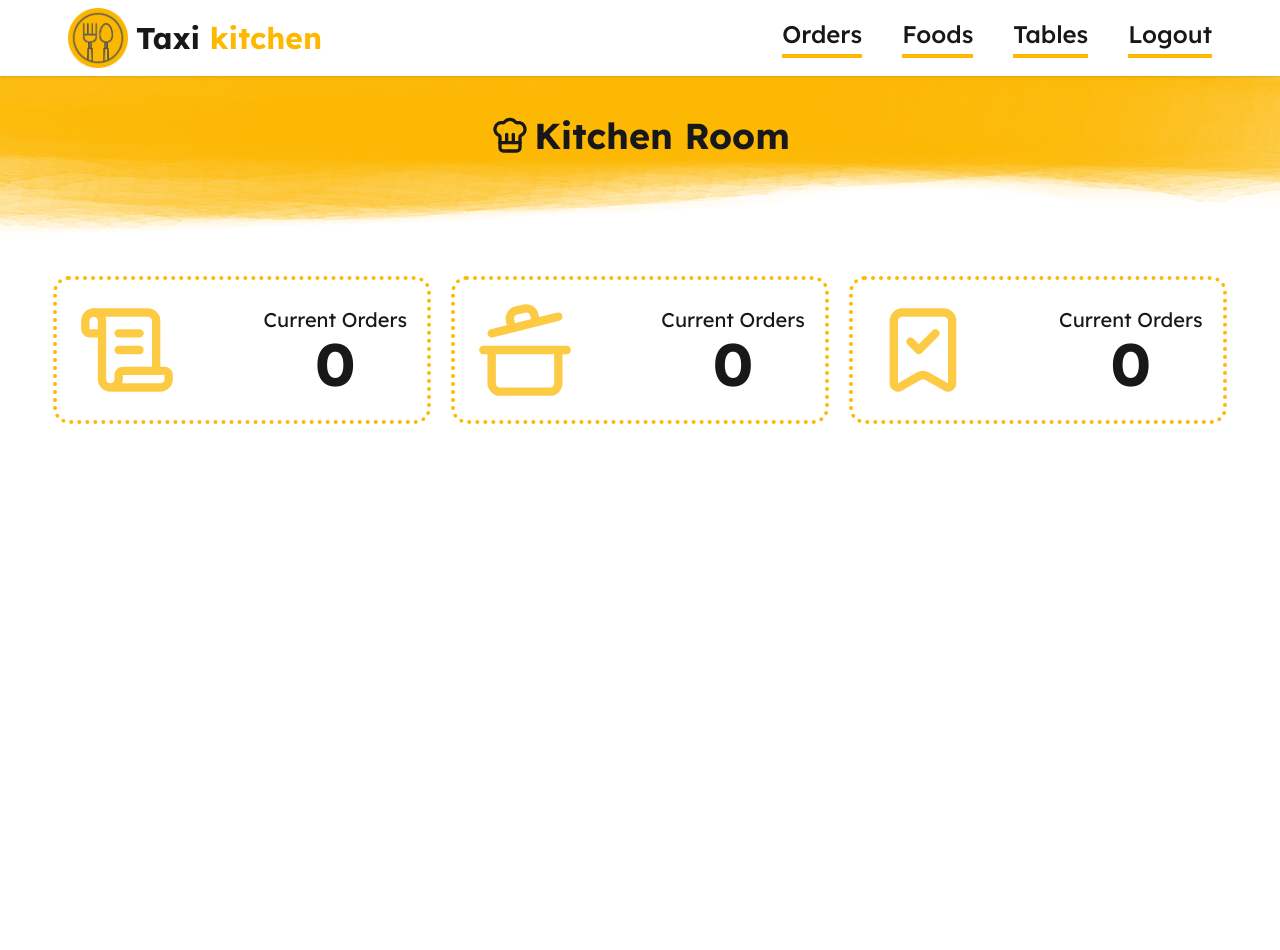
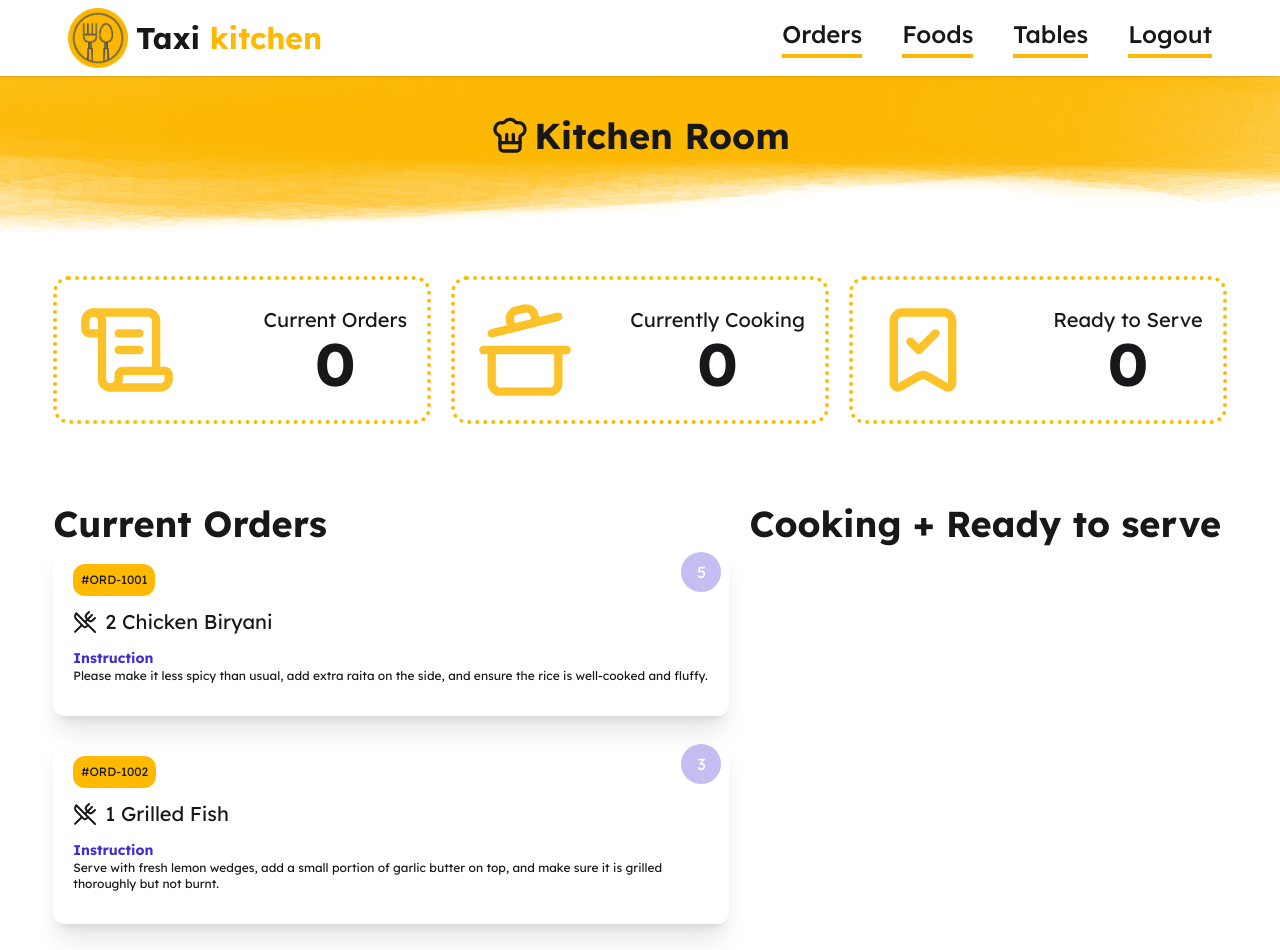
Before and after one commit to amitsharma803061/texi-kichen-project, a React (Vite) app: page / in a window 1280 px wide. Shown: the top 950 px of the page. Before the commit the page ends 800 px from the top, so only its background shows below. Built offline with nearby package versions, Linux system fonts and the light colour scheme.

Commit message:
added a five file

```diff
--- a/src/App.jsx
+++ b/src/App.jsx
@@ -1,10 +1,13 @@
+import { Suspense } from "react";
 import Heading from "./components/Heading"
 import Navbar from "./components/Navbar"
-import Orders from "./components/Orders"
+import OrdersJson from "./components/OrdersJson";
 
+const loadOrders = () => fetch("/orders.json")
+  .then((res) => res.json())
 
 function App() {
-
+  const ordersPromise = loadOrders();
   return (
     <>
       <header>
@@ -16,7 +19,9 @@ function App() {
       </section>
 
       <section>
-      <Orders></Orders>
+        <Suspense fallback={"loading................."}>
+          <OrdersJson promise={ordersPromise}></OrdersJson>
+        </Suspense>
       </section>
     </>
   )
--- /dev/null
+++ b/src/components/Card/OrderCard.jsx
@@ -0,0 +1,32 @@
+import { UtensilsCrossed } from "lucide-react";
+
+const OrderCard = ({order}) => {
+
+  return (
+    <div className="p-5 rounded-xl shadow-xl relative space-y-3">
+      {/* Order Number */}
+      <p className="text-xs bg-amber-400 p-2 inline-block rounded-xl">
+        #{order.order_no}
+      </p>
+
+      {/* Order Title */}
+      <h2 className="text-xl flex items-center gap-2">
+        <UtensilsCrossed />
+        {order.quantity} {order.order_title}
+      </h2>
+
+      {/* Special Instruction */}
+      <div className="mt-3 text-xs">
+        <h4 className="text-primary font-bold text-sm">Instruction</h4>
+        <p>{order.special_instruction}</p>
+      </div>
+
+      {/* Table Number Badge */}
+      <div className="absolute right-2 top-2 w-10 h-10 flex justify-center items-center bg-primary rounded-full opacity-30 text-white">
+        {order.table_no}
+      </div>
+    </div>
+  );
+};
+
+export default OrderCard;
--- a/src/components/Orders.jsx
+++ b/src/components/Orders.jsx
@@ -15,23 +15,23 @@ const Orders = () => {
                 </div>
             </div>
 
-            {/* Current Orders */}
+            {/* Currently Cooking */}
             <div className="border-4 border-dotted rounded-2xl border-amber-400 p-5">
                 <div className="flex flex-col lg:flex-row items-center justify-between">
                     <CookingPot className="animate-pulse" color="#fcb700" size={100}/>
                     <div className="text-xl text-center">
-                        Current Orders
+                        Currently Cooking
                         <h2 className="text-6xl font-bold">{0}</h2>
                     </div>
                 </div>
             </div>
 
-            {/* Current Orders */}
+            {/* Ready to Serve  */}
             <div className="border-4 border-dotted rounded-2xl border-amber-400 p-5">
                 <div className="flex flex-col lg:flex-row items-center justify-between">
                     <BookmarkCheck className="animate-pulse" color="#fcb700" size={100}/>
                     <div className="text-xl text-center">
-                        Current Orders
+                        Ready to Serve
                         <h2 className="text-6xl font-bold">{0}</h2>
                     </div>
                 </div>
--- /dev/null
+++ b/src/components/OrdersJson.jsx
@@ -0,0 +1,29 @@
+import React, { use } from 'react';
+import Orders from './Orders';
+import OrderCard from './Card/OrderCard';
+
+const OrdersJson = ({promise}) => {
+    const orders = use(promise);
+    console.log(orders);
+    return (
+        <div>
+            <Orders></Orders>
+
+            <section className="w-11/12 mx-auto py-10 grid grid-cols-1 lg:grid-cols-12 gap-5">
+                <div className="col-span-7 lg:col-span-7">
+                    <h2 className="font-bold text-4xl">Current Orders</h2>
+                    <div className="space-y-5">
+                        {
+                            orders.map((item) => ( <OrderCard key={item.id} order={item}></OrderCard> ))
+                        }
+                    </div>
+                </div>
+                <div className="lg:col-span-5">
+                    <h2 className="font-bold text-4xl">Cooking + Ready to serve</h2>
+                </div>
+            </section>
+        </div>
+    );
+};
+
+export default OrdersJson;
```
Lines whose indentation alone changed are shown as unchanged.
